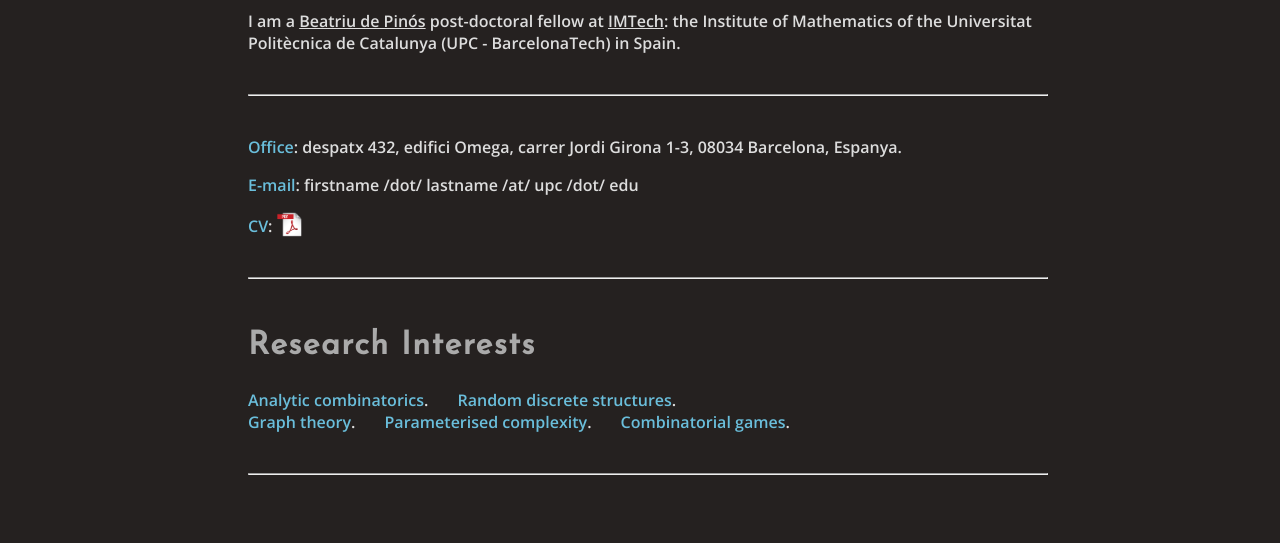
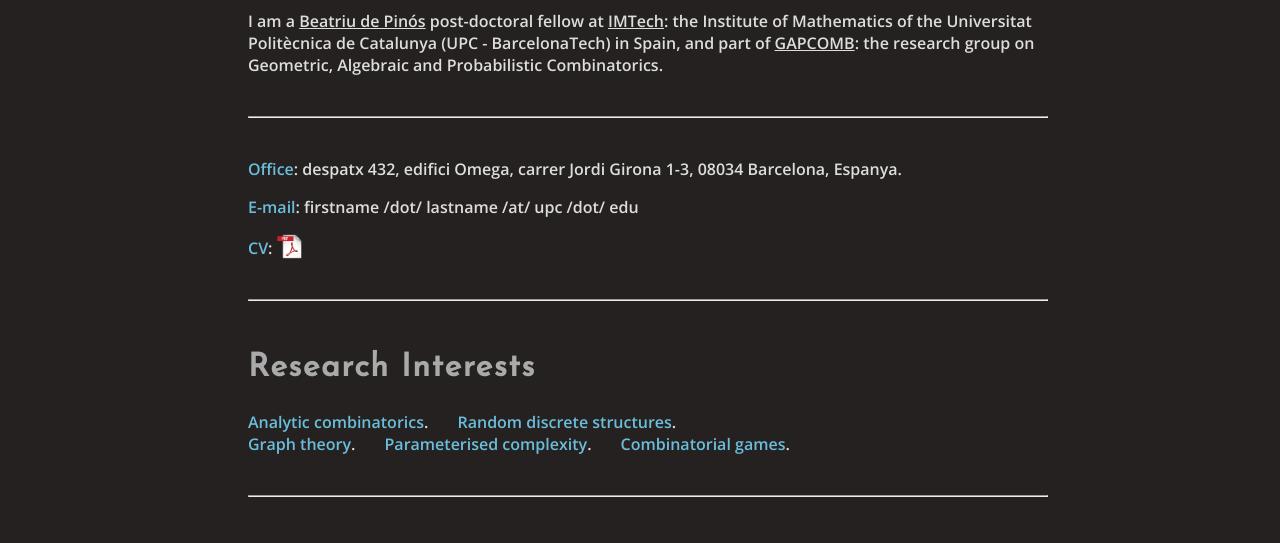
Before and after one commit to requile/requile.github.io, a plain HTML site: page index.html in a window 1280 px wide. Shown: the part 488-1031 px from the top of the page. Before the commit the page ends 1009 px from the top, so only its background shows below. Drawn offline with nearby package versions, Linux system fonts and the light colour scheme.

Commit message:
Add files via upload

```diff
--- a/index.html
+++ b/index.html
@@ -27,7 +27,7 @@
 
 	<div id="paragraph"><h2>Cl&eacutement Requil&eacute</h2>
 		<p>
-			I am a <a href="https://agaur.gencat.cat/en/Beatriu-de-Pinos/">Beatriu de Pinós</a> post-doctoral fellow at <a href="https://imtech.upc.edu">IMTech</a>: the Institute of Mathematics of the Universitat Politècnica de Catalunya (UPC - BarcelonaTech) in Spain.
+			I am a <a href="https://agaur.gencat.cat/en/Beatriu-de-Pinos/">Beatriu de Pinós</a> post-doctoral fellow at <a href="https://imtech.upc.edu">IMTech</a>: the Institute of Mathematics of the Universitat Politècnica de Catalunya (UPC - BarcelonaTech) in Spain, and part of <a href="https://gapcomb.upc.edu">GAPCOMB</a>: the research group on Geometric, Algebraic and Probabilistic Combinatorics.
 
 		</p>
 	</div><hr>
```
Also changed, not shown: 1 other file.
